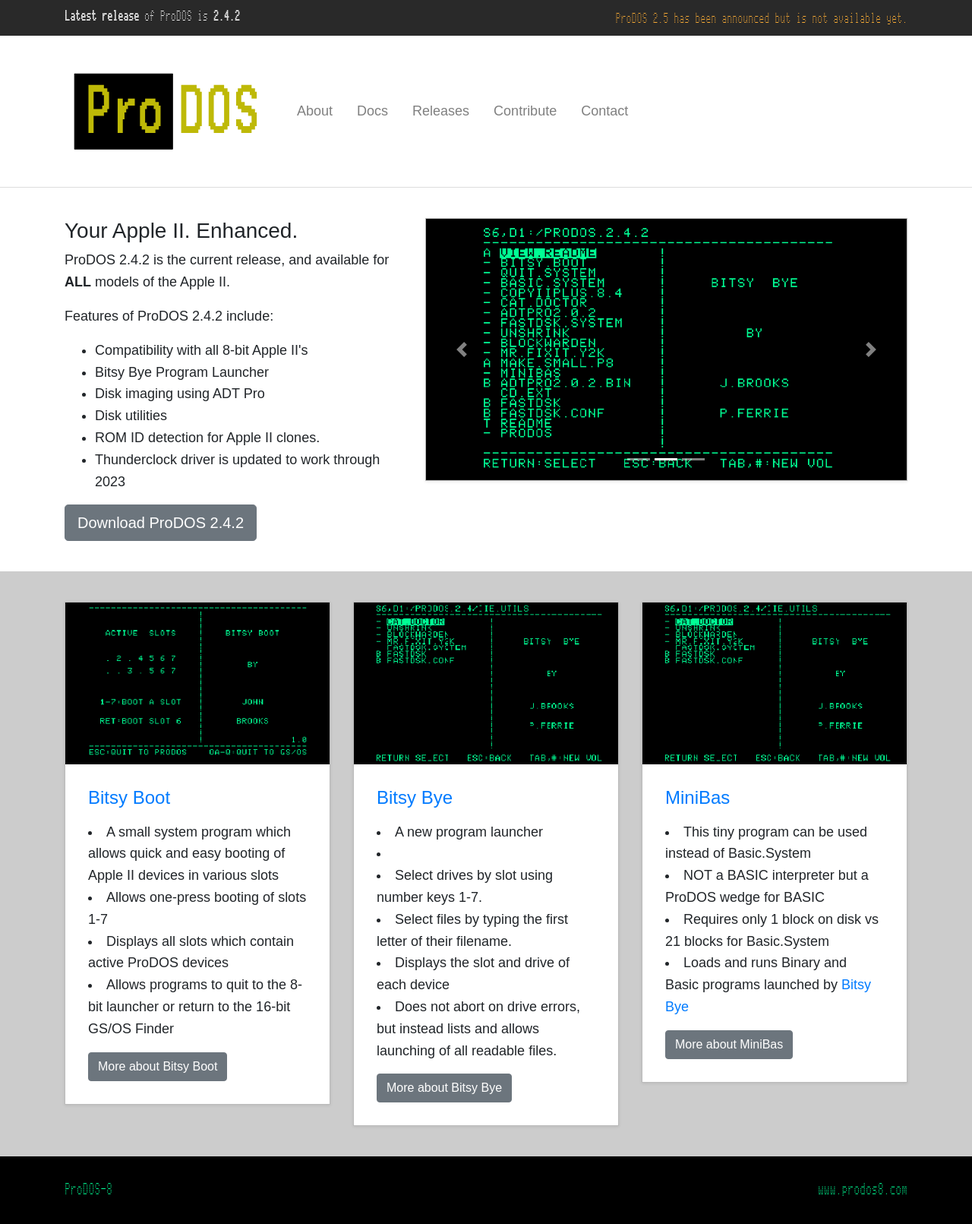
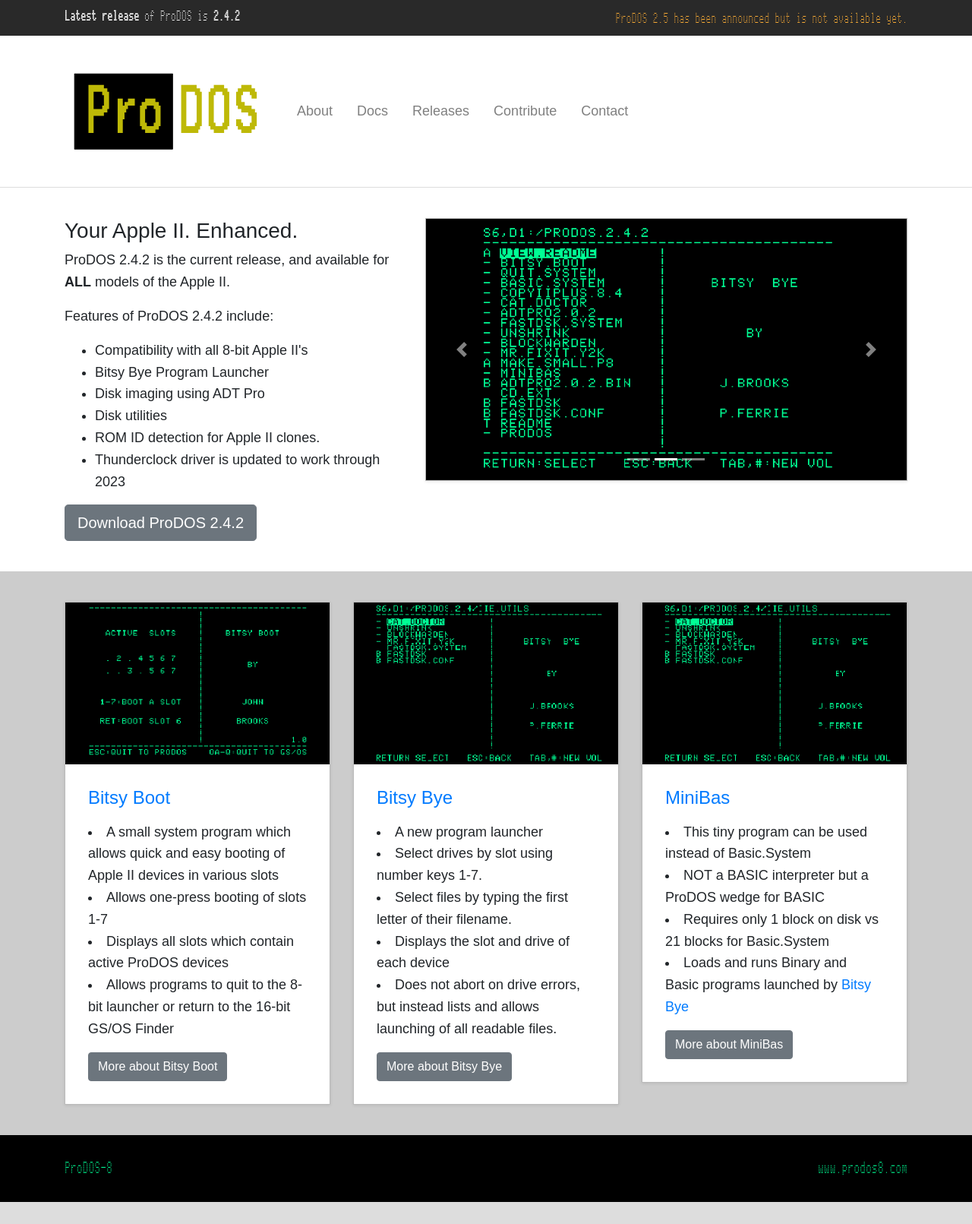
Before and after one commit to ProDOS-8/ProDOS-8.github.io, a Jekyll site: the page built from _pages/home.md, in a window 1280 px wide. Shown: the whole page at 76% size. Built offline with Jekyll 4.4.1, drawn with Linux system fonts in a browser that asks for light colours; after the commit the page ends 1582 px from its top, so only the background shows below that.

Commit message:
homepage syntax fix

```diff
--- a/_layouts/home.html
+++ b/_layouts/home.html
@@ -79,7 +79,7 @@
           </a>
           <div class="home-card-content">
             <h2><a href="/bitsy-bye/">Bitsy Bye</a></h2>
-            <p><li>A new program launcher<li><li>Select drives by slot using number keys 1-7.</li><li>Select files by typing the first letter of their filename.</li><li>Displays the slot and drive of each device</li><li>Does not abort on drive errors, but instead lists and allows launching of all readable files.</li></p>
+            <p><li>A new program launcher</li><li>Select drives by slot using number keys 1-7.</li><li>Select files by typing the first letter of their filename.</li><li>Displays the slot and drive of each device</li><li>Does not abort on drive errors, but instead lists and allows launching of all readable files.</li></p>
             <a href="/bitsy-bye/" class="btn btn-secondary" role="button" aria-pressed="true">More about Bitsy Bye</a>
           </div>
         </div>
```
